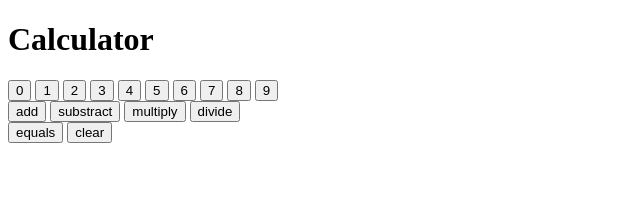
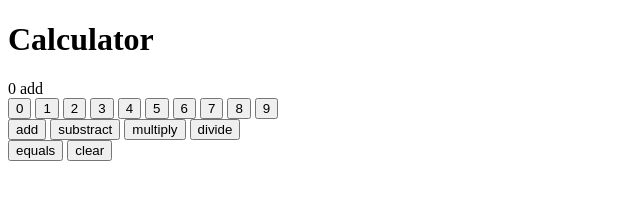
Before and after one commit to AlexisHerrera/calculator, a plain HTML site: page index.html in a window 1280 px wide. Both pictures are taken after a click on the button "add". Shown: the whole page, without its empty margins (0-640 px from the left). Drawn offline with Linux system fonts and the light colour scheme.

Commit message:
Refactor: Use innerText to store value (because it is shown)

```diff
--- a/index.html
+++ b/index.html
@@ -11,8 +11,10 @@
 <body>
     <h1>Calculator</h1>
     <div id="calculator">
-        <div id="left-operand"></div>
-        <div id="operator"></div>
+        <div id="partial-display">
+            <span id="left-operand"></span>
+            <span id="operator"></span>
+        </div>
 
         <div id="display"></div>
         <div class="numbers">
--- a/script.js
+++ b/script.js
@@ -56,10 +56,10 @@ function getOperator(operatorName) {
 function startOperation(operatorName) {
     // Save base operand
     const leftOperandElement = document.getElementById('left-operand');
-    leftOperandElement.value =  getNumberOfDisplay();
+    leftOperandElement.innerText = getNumberOfDisplay();
     // Save operator
     const operatorElement = document.getElementById('operator');
-    operatorElement.value = operatorName;
+    operatorElement.innerText = operatorName;
     // Clear -- FOR NOW --
     const displayBoard = document.getElementById('display');
     displayBoard.innerText = "";
@@ -83,8 +83,8 @@ function completeOperation() {
     const leftOperandElement = document.getElementById('left-operand');
     const operatorElement = document.getElementById('operator');
     // Get values
-    let leftOperand = Number(leftOperandElement.value);
-    let operator = getOperator(operatorElement.value);
+    let leftOperand = Number(leftOperandElement.innerText);
+    let operator = getOperator(operatorElement.innerText);
     let rightOperand = getNumberOfDisplay();
     // Calculate and display
     let result = operate(operator, leftOperand, rightOperand);
```
